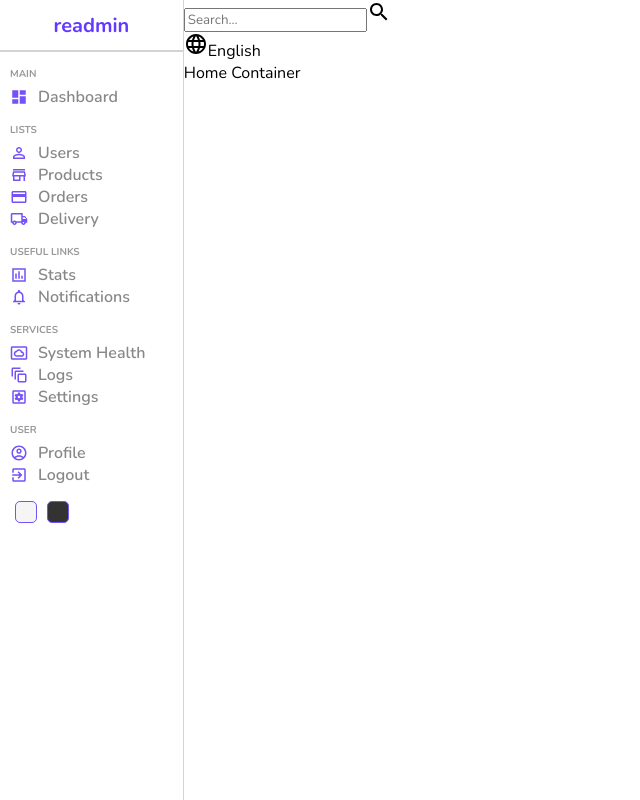
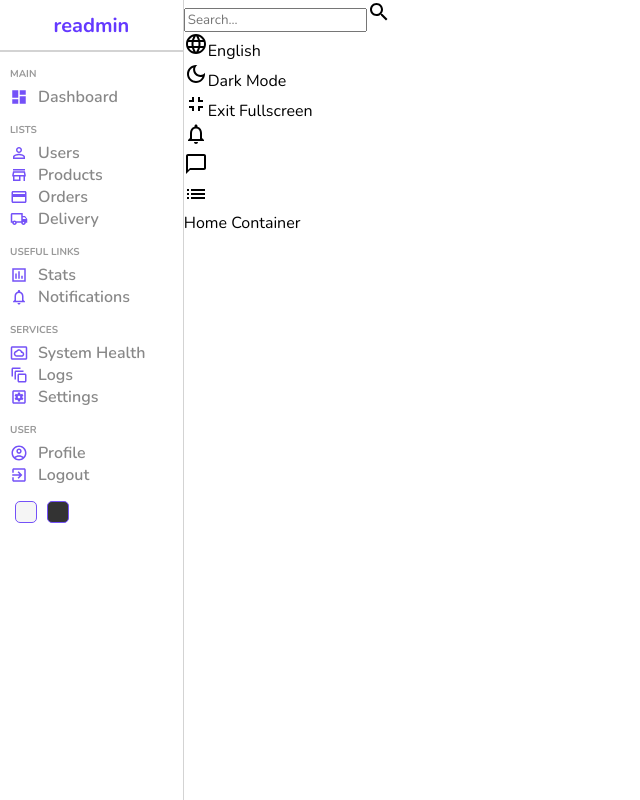
Before and after one commit to gcavalcantes/ReAdmin, a React (Create React App) app in the folder readmin/: page / in a window 1280 px wide. Shown: the whole page, without its empty margins (0-640 px from the left). Built offline with nearby package versions, Linux system fonts and the light colour scheme.

Commit message:
More navbar icons
Added more icons for the functionalities of the navbar.

```diff
--- a/readmin/src/components/navbar/Navbar.jsx
+++ b/readmin/src/components/navbar/Navbar.jsx
@@ -1,5 +1,10 @@
 import SearchOutlinedIcon from '@mui/icons-material/SearchOutlined';
 import LanguageOutlinedIcon from '@mui/icons-material/LanguageOutlined';
+import DarkModeOutlinedIcon from '@mui/icons-material/DarkModeOutlined';
+import FullscreenExitOutlinedIcon from '@mui/icons-material/FullscreenExitOutlined';
+import NotificationsNoneOutlinedIcon from '@mui/icons-material/NotificationsNoneOutlined';
+import ChatBubbleOutlineOutlinedIcon from '@mui/icons-material/ChatBubbleOutlineOutlined';
+import ListOutlinedIcon from '@mui/icons-material/ListOutlined';
 import "./navbar.scss"
 
 const Navbar = () => {
@@ -15,6 +20,25 @@ const Navbar = () => {
                     <LanguageOutlinedIcon/>
                     English
                 </div>
+                <div className="item">
+                    <DarkModeOutlinedIcon/>
+                    Dark Mode
+                </div>
+                <div className="item">
+                    <FullscreenExitOutlinedIcon/>
+                    Exit Fullscreen
+                </div>
+                <div className="item">
+                    <NotificationsNoneOutlinedIcon/>
+
+                </div>
+                <div className="item">
+                    <ChatBubbleOutlineOutlinedIcon/>
+
+                </div>
+                <div className="item">
+                    <ListOutlinedIcon/>
+                </div>
             </div>
         </div>
     </div>
```
